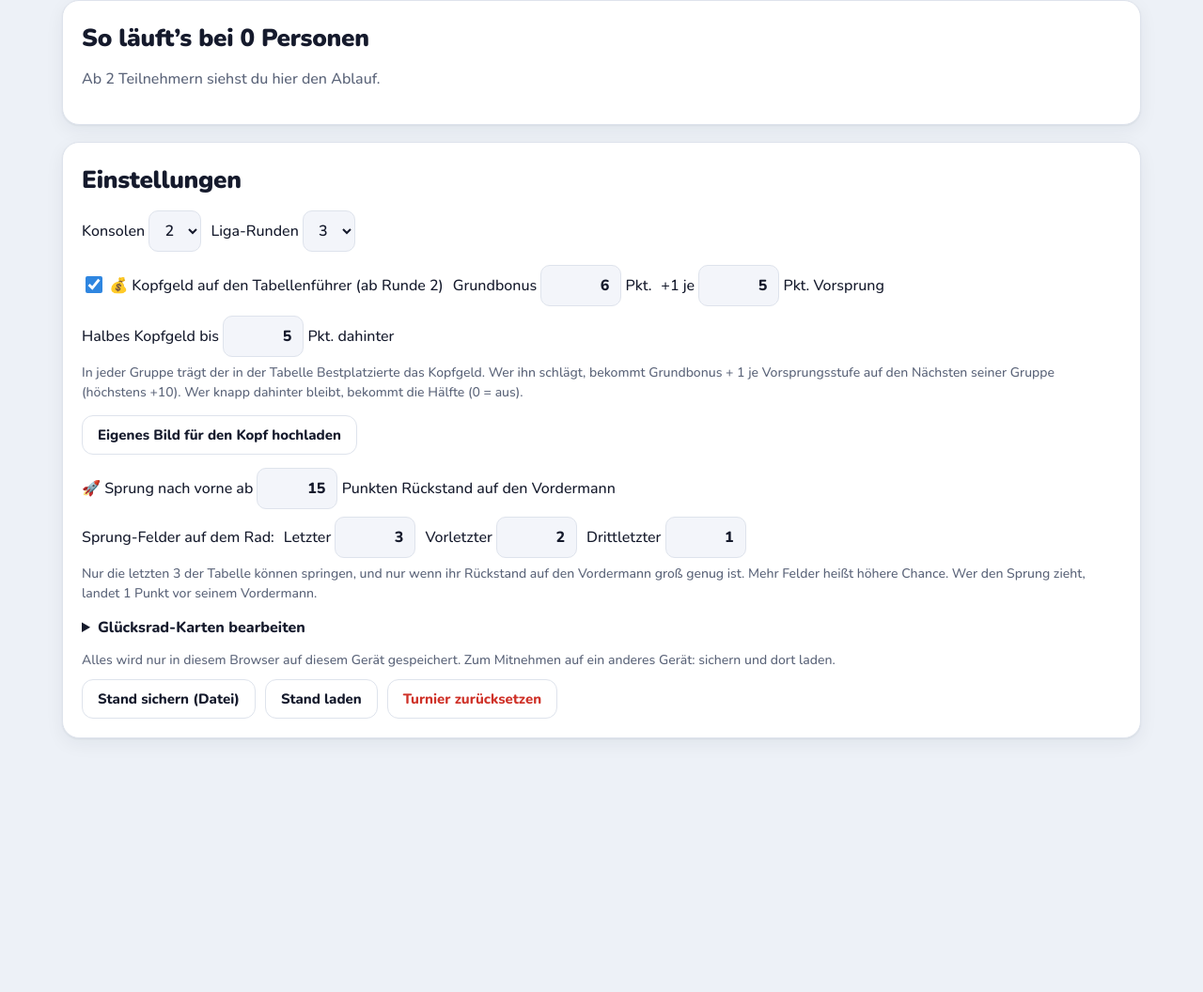
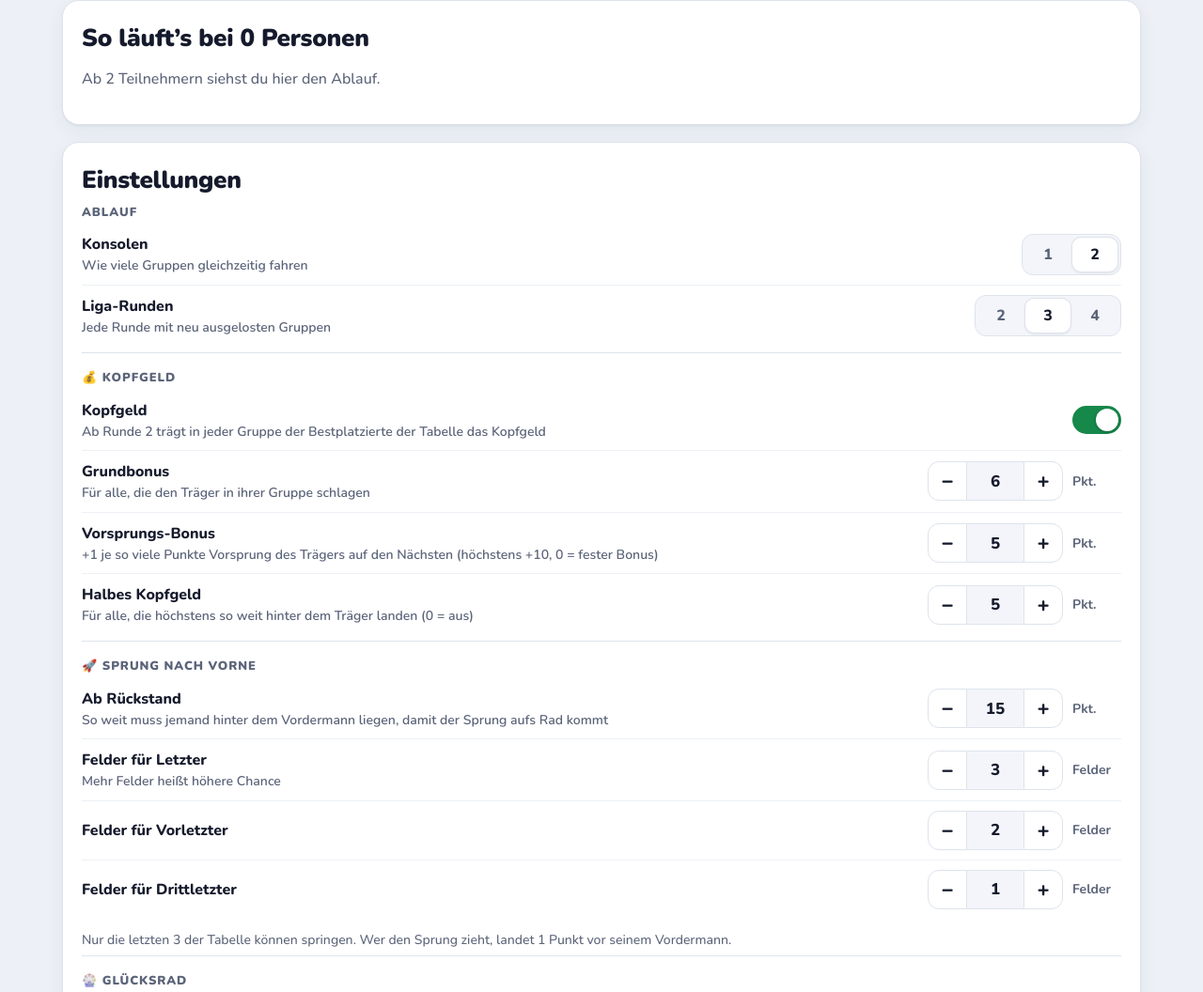
Before and after one commit to marius-weiss/mario-kart-turnier, a plain HTML site: page mario-kart-turnier.html in a window 1280 px wide. Shown: the part 440-1496 px from the top of the page at 94% size. Before the commit the page ends 1314 px from the top, so only its background shows below. Drawn offline with Linux system fonts and the light colour scheme.

Commit message:
Einstellungen mit Steppern, Segmenten und Schalter
- Einstellungen in Gruppen (Ablauf, Kopfgeld, Sprung nach vorne,
  Glücksrad, Kopfbild, Daten), je Zeile Beschriftung mit kurzer
  Erklärung links und Steuerelement rechts.
- Konsolen und Liga-Runden als Segmente statt Dropdown.
- Kopfgeld als Schalter, Zahlen mit − und + statt Pfeilen im Feld.
  Die Felder bleiben direkt eintippbar, die Knöpfe sperren an den
  Grenzen, der Fokus bleibt beim Mehrfachklick erhalten.
- Gespeichert werden dieselben Felder wie bisher.

Co-Authored-By: Claude Opus 5.5 <noreply@anthropic.com>

```diff
--- a/app.css
+++ b/app.css
@@ -91,6 +91,41 @@ details summary{cursor:pointer;font-weight:800;margin-top:14px}
 .stats{display:grid;grid-template-columns:repeat(auto-fit,minmax(210px,1fr));gap:12px}
 .stats div{background:var(--surface-2);border:1px solid var(--line);border-radius:14px;padding:12px 16px;color:var(--muted);font-weight:600}
 .stats b{display:block;font:900 26px/1.2 var(--font);color:var(--ink)}
+
+/* Einstellungen: Gruppen mit Zeilen, Beschriftung links, Steuerelement rechts */
+.settings h2{margin-bottom:6px}
+.sgroup{border-top:1px solid var(--line);padding:18px 0 6px}
+.sgroup:first-of-type{border-top:0;padding-top:4px}
+.sgroup>h3{font-size:13px;font-weight:900;text-transform:uppercase;letter-spacing:.07em;color:var(--muted);margin:0 0 4px}
+.sgroup details summary{margin-top:6px}
+.srow{display:flex;align-items:center;justify-content:space-between;flex-wrap:wrap;gap:10px 24px;padding:10px 0}
+.srow+.srow{border-top:1px solid color-mix(in srgb,var(--line) 55%,transparent)}
+.slabel{flex:1 1 260px;min-width:0}
+.slabel b{display:block;font-weight:800}
+.slabel small{display:block;color:var(--muted);font-size:14px;font-weight:600;line-height:1.4;margin-top:1px}
+.sctrl{flex:none;max-width:100%}
+.srow.off .slabel{opacity:.5}
+.seg{display:inline-flex;gap:2px;padding:3px;background:var(--surface-2);border:1px solid var(--line);border-radius:12px}
+.seg button{font:800 16px var(--font);min-width:48px;padding:7px 14px;border:0;border-radius:9px;background:transparent;color:var(--muted);cursor:pointer;font-variant-numeric:tabular-nums}
+.seg button:hover{color:var(--ink)}
+.seg button[aria-checked="true"]{background:var(--surface);color:var(--ink);box-shadow:0 0 0 1px var(--line),0 1px 3px rgba(0,0,0,.14)}
+.stepper{display:inline-flex;align-items:center}
+.stepper .sb{width:42px;height:42px;display:grid;place-items:center;font:800 22px/1 var(--font);color:var(--ink);background:var(--surface);border:1px solid var(--line);cursor:pointer;padding:0}
+.stepper .sb:first-child{border-radius:12px 0 0 12px}
+.stepper .sb:nth-child(3){border-radius:0 12px 12px 0}
+.stepper .sb:hover:not(:disabled){background:var(--surface-2)}
+.stepper .sb:disabled{color:var(--faint);opacity:.5;cursor:not-allowed}
+.stepper input[type=number]{width:60px;height:42px;padding:0 4px;text-align:center;border-radius:0;border-left:0;border-right:0;font-size:17px}
+.stepper .unit{width:52px;margin-left:10px;color:var(--muted);font-weight:700;font-size:14px}
+.switch{position:relative;display:inline-block;width:52px;height:30px;vertical-align:middle}
+.switch input[type=checkbox]{position:absolute;inset:0;width:100%;height:100%;margin:0;opacity:0;cursor:pointer;z-index:1}
+.switch span{position:absolute;inset:0;border-radius:999px;background:color-mix(in srgb,var(--faint) 55%,var(--surface));transition:background .15s}
+.switch span::after{content:"";position:absolute;top:3px;left:3px;width:24px;height:24px;border-radius:50%;background:#fff;box-shadow:0 1px 3px rgba(0,0,0,.3);transition:transform .15s}
+.switch input:checked+span{background:var(--good)}
+.switch input:checked+span::after{transform:translateX(22px)}
+.switch input:focus-visible+span{outline:3px solid var(--accent);outline-offset:2px}
+@media (max-width:520px){.srow{gap:8px}.sctrl{width:100%}.stepper .unit{width:auto}
+  .srow:has(.switch){flex-wrap:nowrap}.srow:has(.switch) .slabel{flex-basis:auto}.srow:has(.switch) .sctrl{width:auto}}
 .roundbar{display:flex;gap:8px;flex-wrap:wrap;margin-bottom:16px}
 .pill{font:700 15px var(--font);border:1px solid var(--line);background:var(--surface);color:var(--muted);padding:7px 16px;border-radius:999px;cursor:pointer}
 .pill[aria-pressed="true"]{background:var(--accent);border-color:transparent;color:var(--on-accent)}
--- a/app.js
+++ b/app.js
@@ -232,8 +232,14 @@ function drawWires(){
 window.addEventListener('resize',drawWires);
 
 /* ---------- Bearbeiten ---------- */
+/* Einstellungszeile: Beschriftung links, Steuerelement rechts */
+const srow=(label,hint,ctrl,off)=>`<div class="srow${off?' off':''}"><div class="slabel"><b>${label}</b>${hint?`<small>${hint}</small>`:''}</div><div class="sctrl">${ctrl}</div></div>`;
+/* Auswahl als Segmente statt Dropdown */
+const seg=(key,label,vals,cur)=>`<div class="seg" role="radiogroup" aria-label="${label}">${vals.map(v=>`<button type="button" role="radio" data-set="${key}" data-v="${v}" data-key="seg-${key}-${v}" aria-checked="${+cur===v}">${v}</button>`).join('')}</div>`;
+/* Zahl mit − und + statt Pfeiltasten im Feld */
+const stepper=(id,v,min,max,unit,label,dis,attrs)=>`<div class="stepper"><button type="button" class="sb" data-d="-1" data-key="sb-${id}-" aria-label="${label} verringern" ${dis||v<=min?'disabled':''}>−</button><input type="number" ${attrs||`id="${id}"`} data-key="in-${id}" min="${min}" max="${max}" inputmode="numeric" value="${v}" aria-label="${label}" ${dis?'disabled':''}><button type="button" class="sb" data-d="1" data-key="sb-${id}+" aria-label="${label} erhöhen" ${dis||v>=max?'disabled':''}>+</button>${unit?`<span class="unit">${unit}</span>`:''}</div>`;
 function renderTeilnehmer(){
-  const n=S.players.length,plan=planFor(n),e=estimate(n),started=S.roundsData.length>0;
+  const n=S.players.length,plan=planFor(n),e=estimate(n),started=S.roundsData.length>0,bOn=S.bountyOn!==false;
   $('teilnehmer').innerHTML=`
   <div class="panel"><h2>Wer fährt mit?</h2>
     <div class="row"><input type="text" id="newName" data-key="newName" placeholder="Name eintragen, Enter drücken" aria-label="Name" list="ruhmNames" autocomplete="off"><datalist id="ruhmNames">${knownNames().filter(k=>!S.players.some(p=>normName(p.name)===normName(k))).map(k=>`<option value="${esc(k)}">`).join('')}</datalist><button class="btn go" id="addBtn">Hinzufügen</button></div>
@@ -252,34 +258,39 @@ function renderTeilnehmer(){
       <div><b>${plan.type==='semis'?'HF + Finale':plan.type==='direct'?'Finale':'Top 4'}</b>${esc(plan.text)}</div>
       <div><b>~${Math.round(e.total/5)*5} min</b>geschätzt, ${e.w} ${e.w===1?'Durchgang':'Durchgänge'} pro Runde</div></div>`}
   </div>
-  <div class="panel"><h2>Einstellungen</h2>
-    <div class="row">
-      <label>Konsolen <select id="consoles"><option value="1" ${S.consoles==1?'selected':''}>1</option><option value="2" ${S.consoles==2?'selected':''}>2</option></select></label>
-      <label>Liga-Runden <select id="rounds">${[2,3,4].map(r=>`<option ${S.rounds==r?'selected':''}>${r}</option>`).join('')}</select></label>
+  <div class="panel settings"><h2>Einstellungen</h2>
+    <div class="sgroup"><h3>Ablauf</h3>
+      ${srow('Konsolen','Wie viele Gruppen gleichzeitig fahren',seg('consoles','Konsolen',[1,2],S.consoles))}
+      ${srow('Liga-Runden','Jede Runde mit neu ausgelosten Gruppen',seg('rounds','Liga-Runden',[2,3,4],S.rounds))}
     </div>
-    <div class="row" style="margin-top:14px">
-      <label><input type="checkbox" id="bountyOn" ${S.bountyOn!==false?'checked':''}> 💰 Kopfgeld auf den Tabellenführer (ab Runde 2)</label>
-      <label>Grundbonus <input type="number" id="bountyPts" min="0" max="30" value="${bountyPts()}" ${S.bountyOn!==false?'':'disabled'}> Pkt.</label>
-      <label>+1 je <input type="number" id="bountyStep" min="0" max="50" value="${bountyStep()}" ${S.bountyOn!==false?'':'disabled'}> Pkt. Vorsprung</label>
-      <label>Halbes Kopfgeld bis <input type="number" id="bountyNear" min="0" max="30" value="${bountyNear()}" ${S.bountyOn!==false?'':'disabled'}> Pkt. dahinter</label>
+    <div class="sgroup"><h3>💰 Kopfgeld</h3>
+      ${srow('Kopfgeld','Ab Runde 2 trägt in jeder Gruppe der Bestplatzierte der Tabelle das Kopfgeld',`<label class="switch"><input type="checkbox" role="switch" id="bountyOn" data-key="bountyOn" aria-label="Kopfgeld" ${bOn?'checked':''}><span></span></label>`)}
+      ${srow('Grundbonus','Für alle, die den Träger in ihrer Gruppe schlagen',stepper('bountyPts',bountyPts(),0,30,'Pkt.','Grundbonus',!bOn),!bOn)}
+      ${srow('Vorsprungs-Bonus',`+1 je so viele Punkte Vorsprung des Trägers auf den Nächsten (höchstens +${BOUNTY_EXTRA_MAX}, 0 = fester Bonus)`,stepper('bountyStep',bountyStep(),0,50,'Pkt.','Punkte je Bonusstufe',!bOn),!bOn)}
+      ${srow('Halbes Kopfgeld','Für alle, die höchstens so weit hinter dem Träger landen (0 = aus)',stepper('bountyNear',bountyNear(),0,30,'Pkt.','Abstand für halbes Kopfgeld',!bOn),!bOn)}
     </div>
-    <p class="note" style="margin-top:6px">In jeder Gruppe trägt der in der Tabelle Bestplatzierte das Kopfgeld. Wer ihn schlägt, bekommt Grundbonus + 1 je Vorsprungsstufe auf den Nächsten seiner Gruppe (höchstens +${BOUNTY_EXTRA_MAX}). Wer knapp dahinter bleibt, bekommt die Hälfte (0 = aus).</p>
-    <div class="row" style="margin-top:14px">
-      <label class="btn ghost" style="display:inline-block">${S.logo?'Bild ersetzen':'Eigenes Bild für den Kopf hochladen'}<input type="file" id="logoFile" accept="image/*" hidden></label>
-      ${S.logo?'<button class="btn danger" id="logoDel">Bild entfernen</button>':''}
+    <div class="sgroup"><h3>🚀 Sprung nach vorne</h3>
+      ${srow('Ab Rückstand','So weit muss jemand hinter dem Vordermann liegen, damit der Sprung aufs Rad kommt',stepper('jumpGap',jumpGap(),1,100,'Pkt.','Rückstand für den Sprung'))}
+      ${['Letzter','Vorletzter','Drittletzter'].map((l,i)=>srow(`Felder für ${l}`,i?'':'Mehr Felder heißt höhere Chance',stepper(`jw${i}`,jumpW()[i],0,10,'Felder',`Sprung-Felder ${l}`,false,`class="jw" data-i="${i}"`))).join('')}
+      <p class="note">Nur die letzten 3 der Tabelle können springen. Wer den Sprung zieht, landet 1 Punkt vor seinem Vordermann.</p>
     </div>
-    <div class="row" style="margin-top:14px"><label>🚀 Sprung nach vorne ab <input type="number" id="jumpGap" min="1" max="100" value="${jumpGap()}"> Punkten Rückstand auf den Vordermann</label></div>
-    <div class="row" style="margin-top:8px">Sprung-Felder auf dem Rad:
-      ${['Letzter','Vorletzter','Drittletzter'].map((l,i)=>`<label>${l} <input type="number" class="jw" data-i="${i}" min="0" max="10" value="${jumpW()[i]}"></label>`).join('')}</div>
-    <p class="note" style="margin-top:6px">Nur die letzten 3 der Tabelle können springen, und nur wenn ihr Rückstand auf den Vordermann groß genug ist. Mehr Felder heißt höhere Chance. Wer den Sprung zieht, landet 1 Punkt vor seinem Vordermann.</p>
+    <div class="sgroup"><h3>🎡 Glücksrad</h3>
     <details><summary>Glücksrad-Karten bearbeiten</summary><p class="note">Eine Karte pro Zeile, mindestens 2 je Rad. Ein Emoji am Anfang erscheint auf dem Rad. Die Punkte rechnet die App selbst aus dem Kartentext aus (nur bei den Glücks-Rädern): „×3“ multipliziert die Rundenpunkte (höchstens ×5), „+5 Punkte“ schenkt Punkte, „klaust 4“ nimmt sie dem Tabellenführer weg. Alles andere ist eine Spielregel ohne Punkte. Die Vorschau unter jedem Feld zeigt, was erkannt wird. Bereits gedrehte Ergebnisse bleiben, wie sie gezogen wurden.</p>
       ${TIERS.map(([k,l,d])=>`<h3 style="margin:14px 0 4px">${esc(l)}</h3><p class="note" style="margin:0 0 6px">${esc(d)}</p><textarea data-tier="${k}" aria-label="Karten ${esc(l)}" style="min-height:120px">${esc(tierCards(k).join('\n'))}</textarea><div class="cprev" data-prev="${k}">${cardPreview(tierCards(k).join('\n'),k)}</div>`).join('')}
       <div class="row" style="margin-top:8px"><button class="btn" id="cardsSave">Karten speichern</button><button class="btn ghost" id="cardsDef">Standardkarten</button></div></details>
-    <p class="note">Alles wird nur in diesem Browser auf diesem Gerät gespeichert. Zum Mitnehmen auf ein anderes Gerät: sichern und dort laden.</p>
-    <div class="row" style="margin-top:10px">
-      <button class="btn ghost" id="expBtn">Stand sichern (Datei)</button>
-      <label class="btn ghost" style="display:inline-block">Stand laden<input type="file" id="impFile" accept="application/json,.json" hidden></label>
-      <button class="btn danger" id="resetBtn">Turnier zurücksetzen</button>
+    </div>
+    <div class="sgroup"><h3>Kopfbild</h3>
+      ${srow('Eigenes Bild','Erscheint oben neben dem Titel, auch auf dem Beamer',`<div class="row">
+        <label class="btn ghost" style="display:inline-block">${S.logo?'Bild ersetzen':'Bild hochladen'}<input type="file" id="logoFile" accept="image/*" hidden></label>
+        ${S.logo?'<button class="btn danger" id="logoDel">Entfernen</button>':''}</div>`)}
+    </div>
+    <div class="sgroup"><h3>Daten</h3>
+      <p class="note" style="margin:0 0 12px">Alles wird nur in diesem Browser auf diesem Gerät gespeichert. Zum Mitnehmen auf ein anderes Gerät: sichern und dort laden.</p>
+      <div class="row">
+        <button class="btn ghost" id="expBtn">Stand sichern (Datei)</button>
+        <label class="btn ghost" style="display:inline-block">Stand laden<input type="file" id="impFile" accept="application/json,.json" hidden></label>
+        <button class="btn danger" id="resetBtn">Turnier zurücksetzen</button>
+      </div>
     </div>
   </div>`;
   const addNames=list=>{let c=0;for(let v of list){v=v.trim();if(!v||S.players.some(p=>p.name.toLowerCase()===v.toLowerCase()))continue;S.players.push({id:uid(),name:v});c++;}if(c){persist();}render();};
@@ -287,8 +298,9 @@ function renderTeilnehmer(){
   $('newName').onkeydown=e=>{if(e.key==='Enter'){addNames([e.target.value]);$('newName').focus();}};
   $('bulkBtn').onclick=()=>addNames($('bulk').value.split(/[\n,;]+/));
   $('teilnehmer').querySelectorAll('[data-del]').forEach(b=>b.onclick=()=>{S.players=S.players.filter(p=>p.id!==b.dataset.del);persist();render();});
-  $('consoles').onchange=e=>{S.consoles=+e.target.value;persist();render();};
-  $('rounds').onchange=e=>{S.rounds=+e.target.value;persist();render();};
+  $('teilnehmer').querySelectorAll('[data-set]').forEach(b=>b.onclick=()=>{const k=b.dataset.set,v=+b.dataset.v;if(S[k]===v)return;S[k]=v;persist();render();});
+  $('teilnehmer').querySelectorAll('.stepper .sb').forEach(b=>b.onclick=()=>{const inp=b.parentNode.querySelector('input'),v=Math.round(+inp.value||0)+ +b.dataset.d;
+    inp.value=Math.min(+inp.max,Math.max(+inp.min,v));inp.dispatchEvent(new Event('change'));});
   $('bountyOn').onchange=e=>{S.bountyOn=e.target.checked;persist();render();};
   const numIn=(id,min,max,cur,key,msg)=>{$(id).onchange=e=>{const v=Math.round(+e.target.value);if(!(v>=min&&v<=max)){alert(msg);e.target.value=cur();return;}S[key]=v;persist();render();};};
   numIn('bountyStep',0,50,bountyStep,'bountyStep','Bitte einen Wert zwischen 0 und 50 eintragen (0 = fester Bonus).');
```
